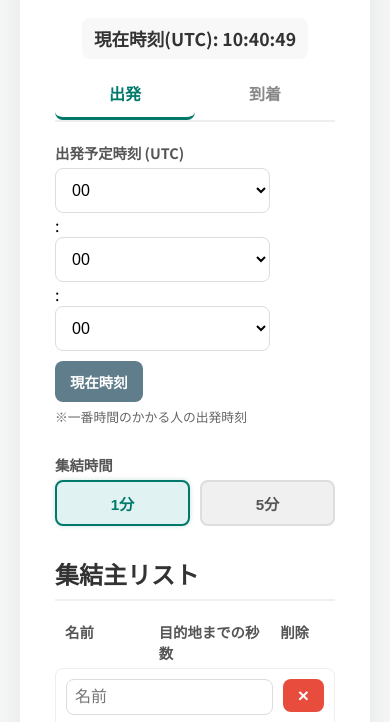
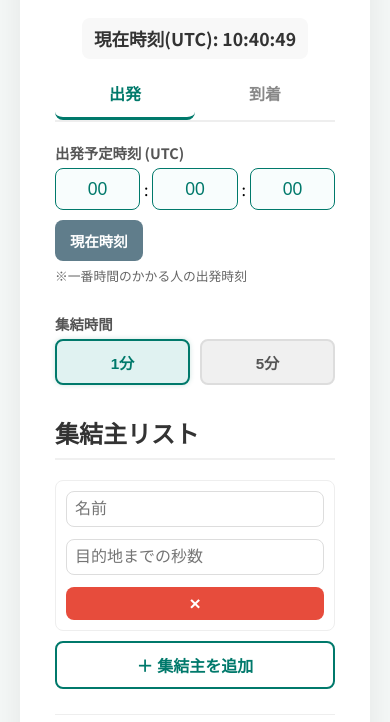
Before and after one commit to lithium-ion111/whiteoutsurvival-time, a plain HTML site: page index.html in a window 390 px wide. Shown: the part 99-821 px from the top of the page. Drawn offline with Linux system fonts and the light colour scheme.

Commit message:
Update style.css

```diff
--- a/style.css
+++ b/style.css
@@ -133,25 +133,6 @@ input:disabled {
 color: #999;
 }
 
-/* スマホ用ピッカーのトリガー入力欄 */
-.picker-trigger {
-    background-color: #f8fdfd; /* 少し色を付ける */
-    cursor: pointer; /* タップできることを示す */
-    text-align: center;
-    color: #00796B;
-    font-weight: 700;
-    /* プレースホルダーの色 */
-    &::placeholder {
-        color: #aabdbb;
-        font-weight: normal;
-    }
-}
-/* readonlyだがフォーカス時のスタイルは適用する */
-.picker-trigger:focus {
-    border-color: #00796B;
-    box-shadow: 0 0 0 3px rgba(0, 121, 107, 0.1);
-}
-
 /* --- 時刻入力エリアのレイアウト --- */
 .time-input-container {
 display: flex;
@@ -168,6 +149,27 @@ input:disabled {
 }
 .time-input-group input {
 text-align: center;
+}
+
+/* スマホ用セレクトボックスのスタイル */
+.select-wrapper {
+display: flex;
+align-items: center;
+gap: 4px;
+width: 100%;
+}
+.time-select {
+flex: 1;
+padding: 10px 5px;
+text-align: center;
+font-size: 1.1em;
+color: #00796B;
+background-color: #f8fdfd;
+border: 1px solid #00796B;
+border-radius: 8px;
+text-align-last: center;
+-webkit-appearance: none; /* iOSのデフォルトスタイルを消してカスタムしやすく */
+appearance: none;
 }
 
 /* 小さいボタン (現在時刻セット用) */
@@ -187,6 +189,7 @@ input:disabled {
 transform: translateY(-1px);
 box-shadow: 0 2px 5px rgba(0,0,0,0.1);
 }
+
 
 /* --- グローバル設定 --- */
 .global-settings {
@@ -347,57 +350,33 @@ button {
 padding-left: 20px;
 }
 
-/* =========================================
-   レスポンシブ表示切り替え (PC / スマホ)
-========================================= */
-
-/* デフォルト（PC幅 481px以上）の設定 */
-/* スマホ用の要素を隠す */
-.mobile-view {
-    display: none;
-}
-/* PC用の要素を表示（明示的に） */
-.pc-view {
-    display: flex; /* または block など要素に合わせて */
-}
-
-
-/* スマホ幅 (480px以下) の設定 */
+/* ---スマホ表示の切り替え (480px以下)--- */
 @media (max-width: 480px) {
-    /* PC用要素を非表示にする */
+/* PC用入力を非表示 */
 .pc-view {
 display: none !important;
 }
-    /* スマホ用要素を表示する */
+/* スマホ用入力を表示 */
 .mobile-view {
 display: flex !important;
-        width: 100%; /* 幅を一杯に */
 }
 
-    /* 参加者リストのレイアウト調整 */
+/* レイアウト調整 */
+.participant-header {
+display: none;
+}
 .participant-row {
-        grid-template-columns: 1fr auto; /* 名前入力と削除ボタン */
+grid-template-columns: 1fr;
 grid-template-areas:
-            "name remove"
-            "time time"; /* 時間入力は下の段に全幅で */
-        gap: 10px;
-    }
-    .participant-row .name {
-        grid-area: name;
-    }
-    .participant-row .travel-time {
-        grid-area: time;
+"name"
+"time"
+"remove";
+gap: 12px;
 }
 .participant-row .remove-btn {
-        grid-area: remove;
-        width: auto; /* 幅を自動に */
-        padding: 5px 15px;
-        height: auto;
-        align-self: start; /* 上揃え */
+width: 100%;
 }
-
-    /* 時刻入力エリアの調整 */
 .time-input-container {
-        /* 必要に応じて調整 */
+flex-direction: row;
 }
 }
```
Lines whose indentation alone changed are shown as unchanged.
